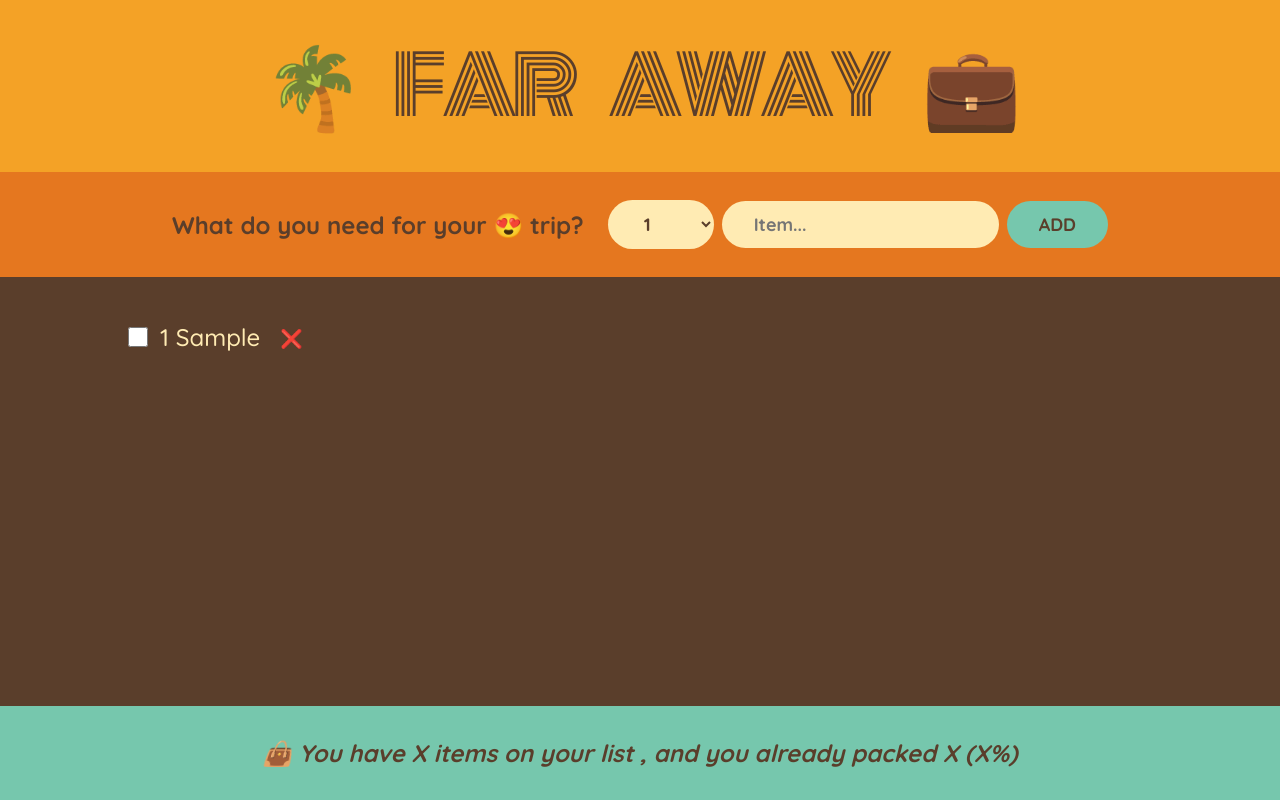
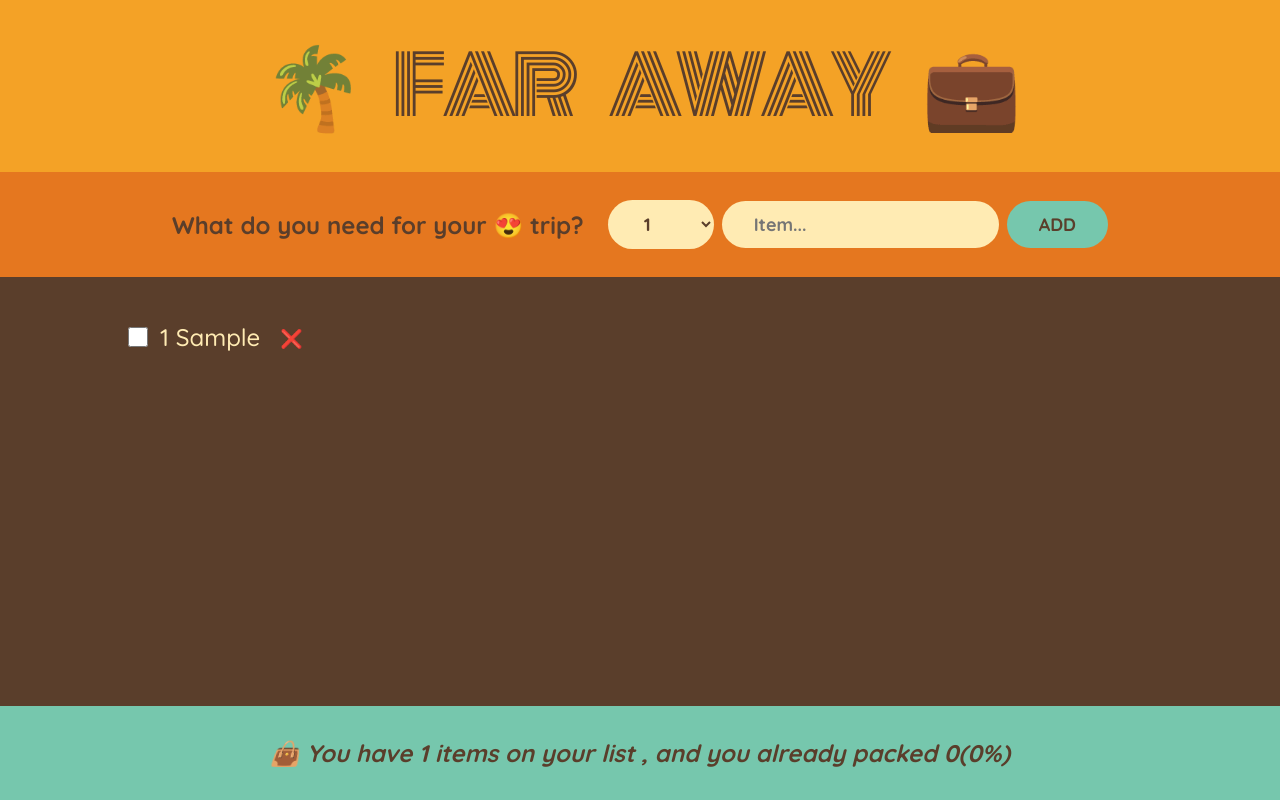
Before and after one commit to Touhidujjaman-Emon/code-tracking, a React (Create React App) app: page / in a window 1280 px wide. Both pictures are taken after typing "Sample" into the empty fields and a click on the button "ADD". Built offline with nearby package versions, Linux system fonts and the light colour scheme.

Commit message:
derived state

```diff
--- a/src/App.js
+++ b/src/App.js
@@ -28,7 +28,7 @@
         onDeleteItem={handleDeleteItem}
         onToggleItem={handleToggleItem}
       />
-      <Stats />
+      <Stats items={items} />
     </div>
   );
 }
@@ -119,10 +119,26 @@
     </li>
   );
 }
-function Stats() {
+function Stats({ items }) {
+  if (!items.length)
+    return (
+      <p className="stats">
+        <em>Start packing some Items 👜</em>
+      </p>
+    );
+
+  const numItems = items.length;
+  const packedItem = items.filter((item) => item.packed).length;
+  const percentage = Math.round((packedItem / numItems) * 100);
+
   return (
     <footer className="stats">
-      <em>👜 You have X items on your list , and you already packed X (X%)</em>
+      <em>
+        {percentage === 100
+          ? " You got Everything! Ready to go ✈️ "
+          : `👜 You have ${numItems} items on your list , and you already packed
+        ${packedItem}(${percentage}%)`}
+      </em>
     </footer>
   );
 }
```
